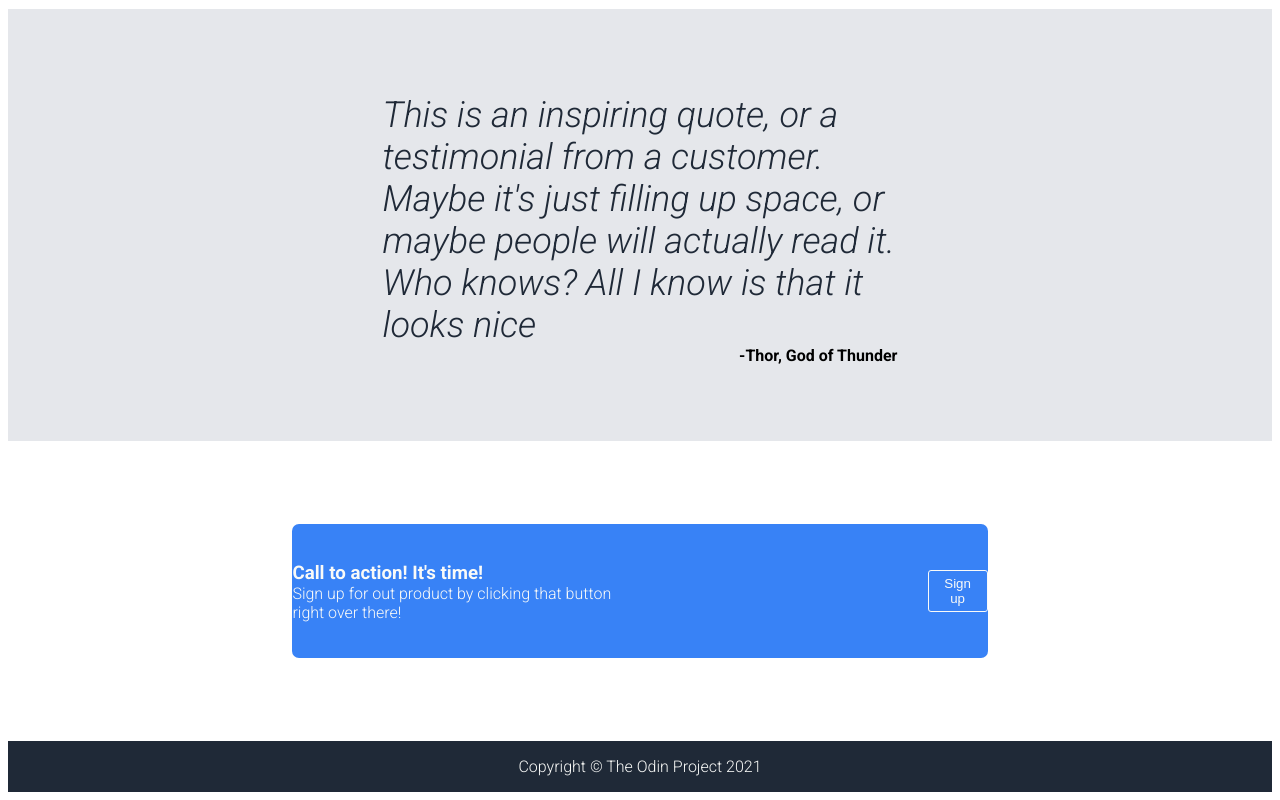
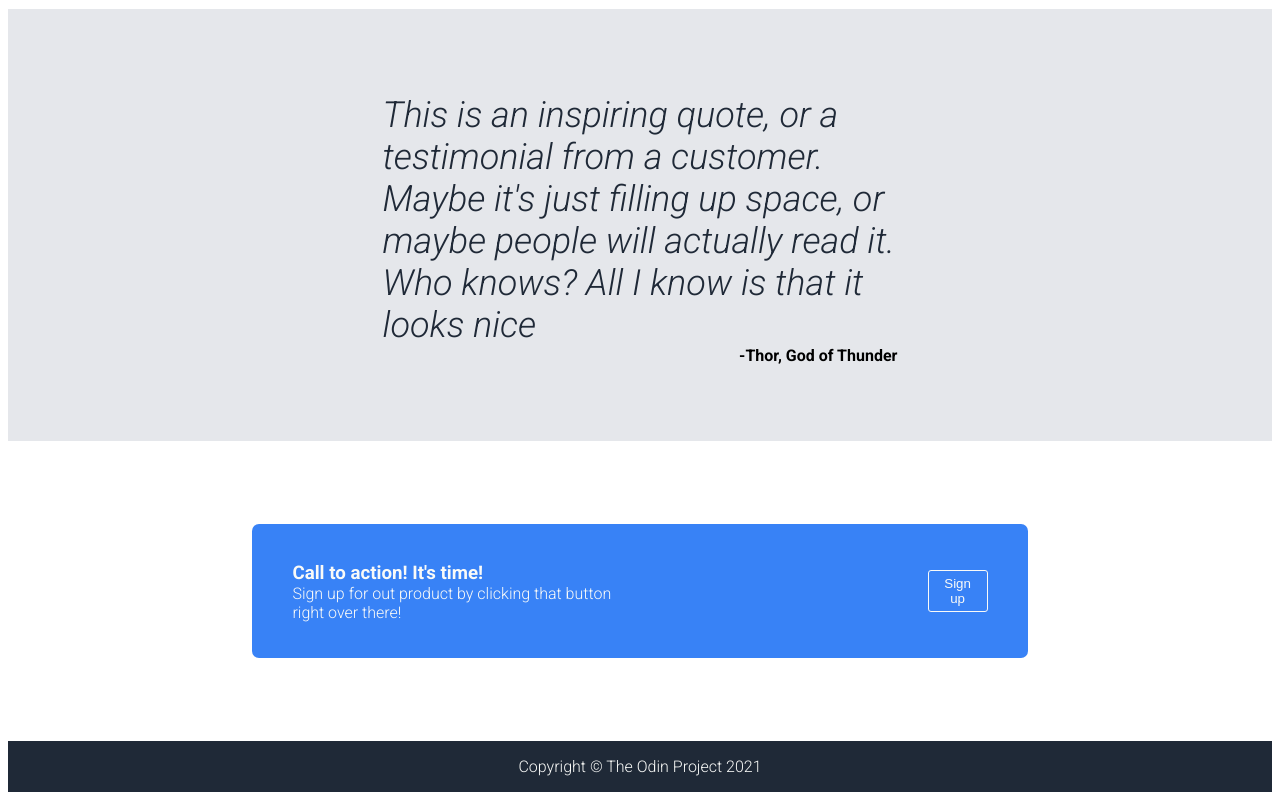
Before and after one commit to Facundo-Amado/TOP-landing-page, a plain HTML site: page index.html in a window 1280 px wide. Shown: the part 868-1668 px from the top of the page. Drawn offline with Linux system fonts and the light colour scheme.

Commit message:
add horizontal padding to img-placeholder and call-container

```diff
--- a/style.css
+++ b/style.css
@@ -52,6 +52,7 @@ a {
     background-color: gray;
     justify-content: center;
     align-items: center;
+    padding: 0 20px
 }
 
 .header-button {
@@ -178,7 +179,7 @@ a {
     display: flex;
     justify-content: center;
     align-items: center;
-    padding: 20px 0;
+    padding: 20px 40px;
     border-radius: 7px;
     gap: 300px;
 }
```
